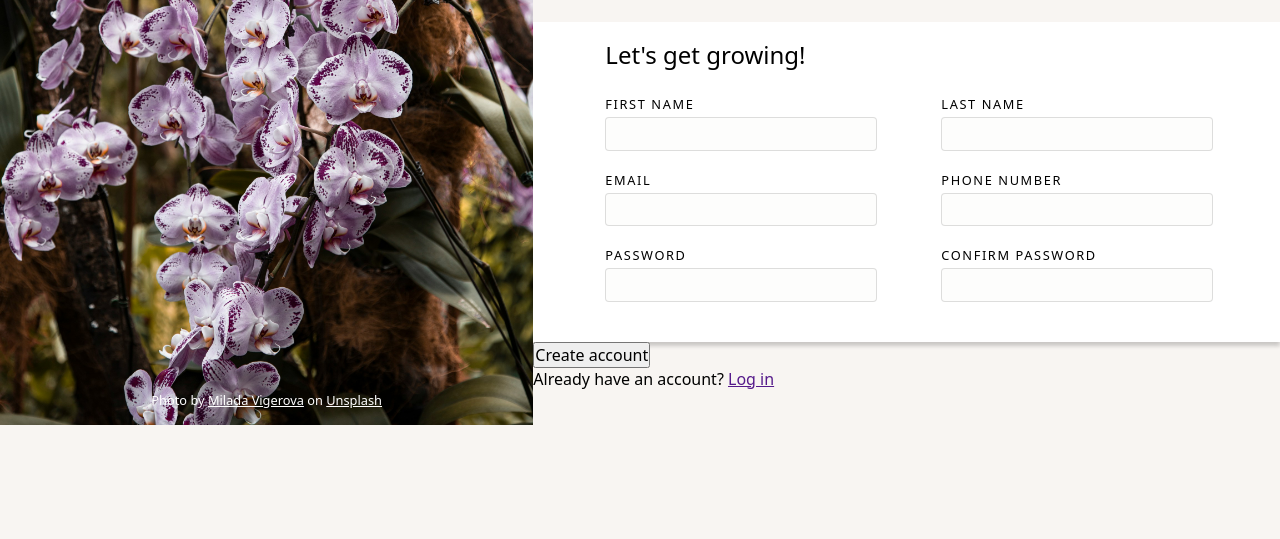
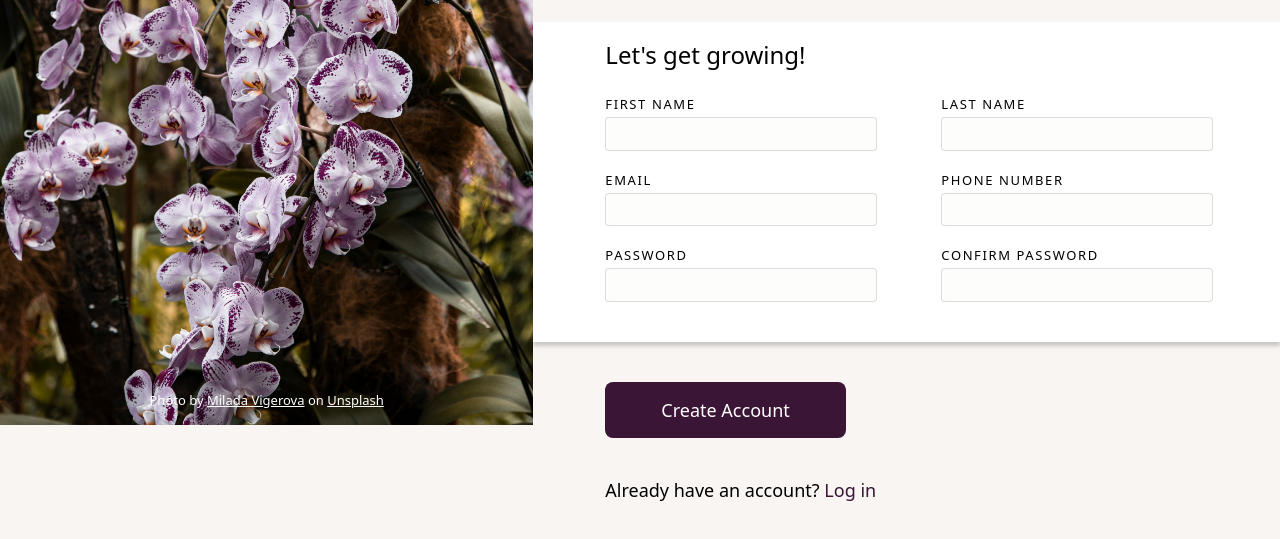
Before and after one commit to AsyaPeti/odin-sign-up-form, a plain HTML site: page index.html in a window 1280 px wide. Shown: the part 375-914 px from the top of the page. Before the commit the page ends 800 px from the top, so only its background shows below. Drawn offline with Linux system fonts and the light colour scheme.

Commit message:
Add styles to the lower part of the main content
Applied styles to the rest of the page to create a consistent overall
look.

```diff
--- a/styles.css
+++ b/styles.css
@@ -101,7 +101,7 @@ footer {
 
   & p {
     width: 100%;
-    font-size: 0.8rem;
+    font-size: small;
     text-align: center;
 
     & a {
@@ -118,7 +118,7 @@ main {
 
 section.upper {
   padding: 152px 152px 56px 72px;
-  font-size: 1.5rem;
+  font-size: x-large;
   font-weight: 500;
 
   & p + p {
@@ -132,7 +132,7 @@ form {
     box-shadow: 0 4px 4px #1113;
 
   & p {
-    font-size: 1.5rem;
+    font-size: x-large;
     font-weight: 500;
   }
 }
@@ -151,7 +151,7 @@ fieldset {
 label {
   display: flex;
   flex-direction: column;
-  font-size: 0.8rem;
+  font-size: small;
   font-weight: 500;
   letter-spacing: 0.1rem;
   text-transform: uppercase;
@@ -167,3 +167,29 @@ input {
   font-size: 1rem;
   text-transform: initial;
 }
+
+section.lower {
+  padding: 40px 152px 0 72px;
+
+  & p {
+    margin: 40px 0 152px 0;
+    font-size: large;
+
+    & a {
+      text-decoration: none;
+      font-weight: 500;
+      color: #3b1536;
+    }
+  }
+}
+
+button {
+  border: none;
+  border-radius: 8px;
+  padding: 16px 56px;
+  background-color: #3b1536;
+  font-size: large;
+  font-weight: 500;
+  text-transform: capitalize;
+  color: white;
+}
```
